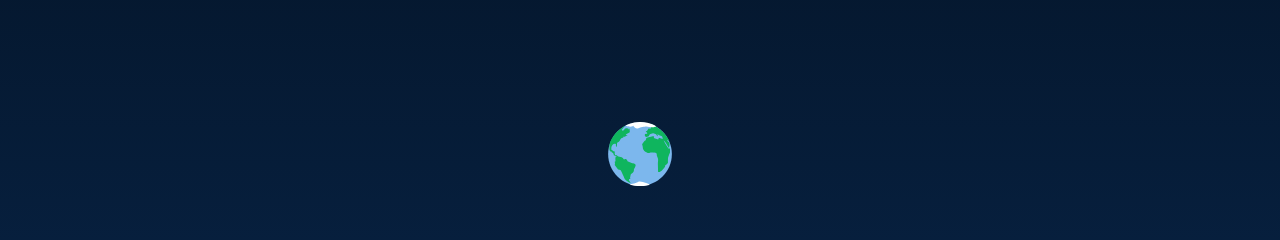
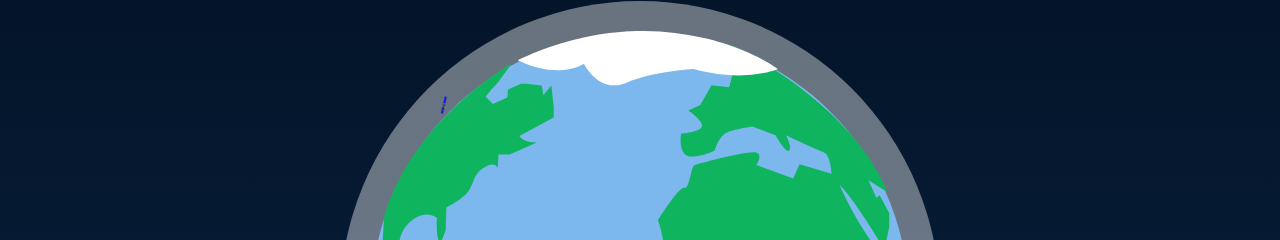
Before and after one commit to Yothu/portfolio, a JavaScript app: page / in a window 1280 px wide. Shown: the part 538-778 px from the top of the page. Built offline with nearby package versions, Linux system fonts and the light colour scheme; the HTML template or start-up script is replaced by a standard one.

Commit message:
FInish planet

```diff
--- a/src/components/Planet/Planet.js
+++ b/src/components/Planet/Planet.js
@@ -1,10 +1,36 @@
+import styled from 'styled-components';
 import planet from '../../assets/images/Hello-World-earth.svg';
+import satelite from '../../assets/images/Satelite.svg';
 import './planet.css';
 
+const Container = styled.div`
+  position: relative;
+  display: flex;
+  align-items: center;
+  justify-content: center;
+`;
+
+const Layer = styled.div`
+  background-color: rgba(255, 255, 255, 0.4);
+  border-radius: 50%;
+  height: 50vw;
+  width: 50vw;
+  max-width: 75vh;
+  max-height: 75vh;
+  display: flex;
+  align-items: center;
+  justify-content: center;
+`;
+
 const Planet = () => (
-  <div>
-    <img src={planet} alt="planet" className="planet" />
-  </div>
+  <Container>
+    <Layer className="layer">
+      <img src={planet} alt="planet" className="planet" />
+      <img src={satelite} alt="satelite" className="satelite-3" />
+    </Layer>
+    <img src={satelite} alt="satelite" className="satelite-1" />
+    <img src={satelite} alt="satelite" className="satelite-2" />
+  </Container>
 );
 
 export default Planet;
--- a/src/components/Planet/planet.css
+++ b/src/components/Planet/planet.css
@@ -1,4 +1,84 @@
 .planet {
-  width: 4rem;
-  height: 4rem;
+  height: 90%;
+  width: 90%;
+  max-width: 70vh;
+  z-index: 2;
 }
+
+.satelite-1 {
+  height: 5%;
+  position: absolute;
+  left: 0;
+  transform: scale(-1);
+  animation: orbit 5s infinite;
+}
+
+.satelite-2 {
+  height: 5%;
+  position: absolute;
+  animation: orbit 5s infinite;
+}
+
+.satelite-3 {
+  height: 5%;
+  position: absolute;
+  animation: diagonal-orbit 5s 2s infinite;
+  transform: rotate(90deg);
+}
+
+@keyframes diagonal-orbit {
+  0% {
+    left: 10%;
+    top: 10%;
+    z-index: 3;
+    transform: scaleX(-1);
+  }
+
+  25% {
+    transform: scaleX(0);
+  }
+
+  50% {
+    left: 90%;
+    top: 90%;
+    z-index: 1;
+    transform: scaleX(1);
+  }
+
+  75% {
+    transform: scaleX(0);
+  }
+
+  100% {
+    left: 10%;
+    top: 10%;
+    transform: scaleX(-1);
+  }
+}
+
+@keyframes orbit {
+  0% {
+    left: 0%;
+    transform: scaleX(-1);
+    z-index: 3;
+  }
+
+  25% {
+    transform: scaleX(0);
+  }
+
+  50% {
+    transform: scaleX(1);
+    left: 93%;
+    z-index: 1;
+  }
+
+  75% {
+    transform: scaleX(0);
+  }
+
+  100% {
+    left: 0%;
+    transform: scaleX(-1);
+  }
+}
```
